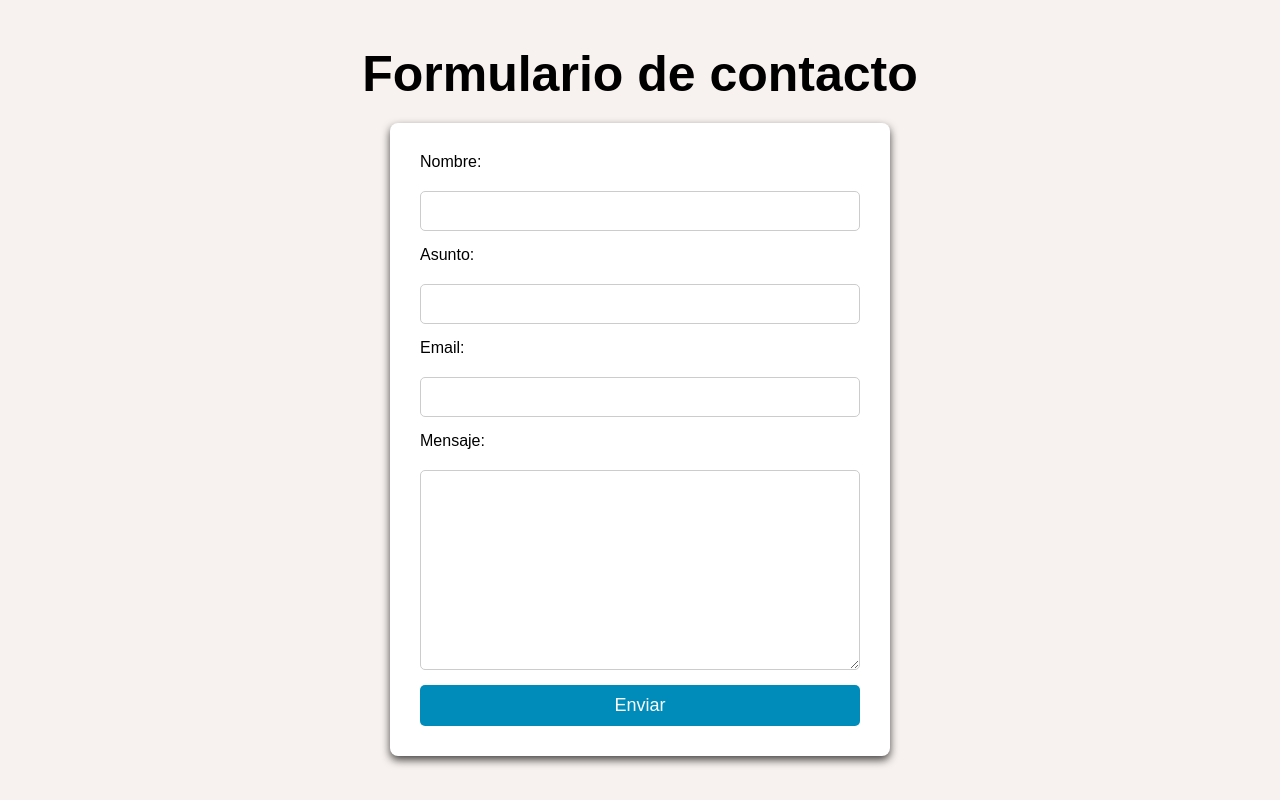
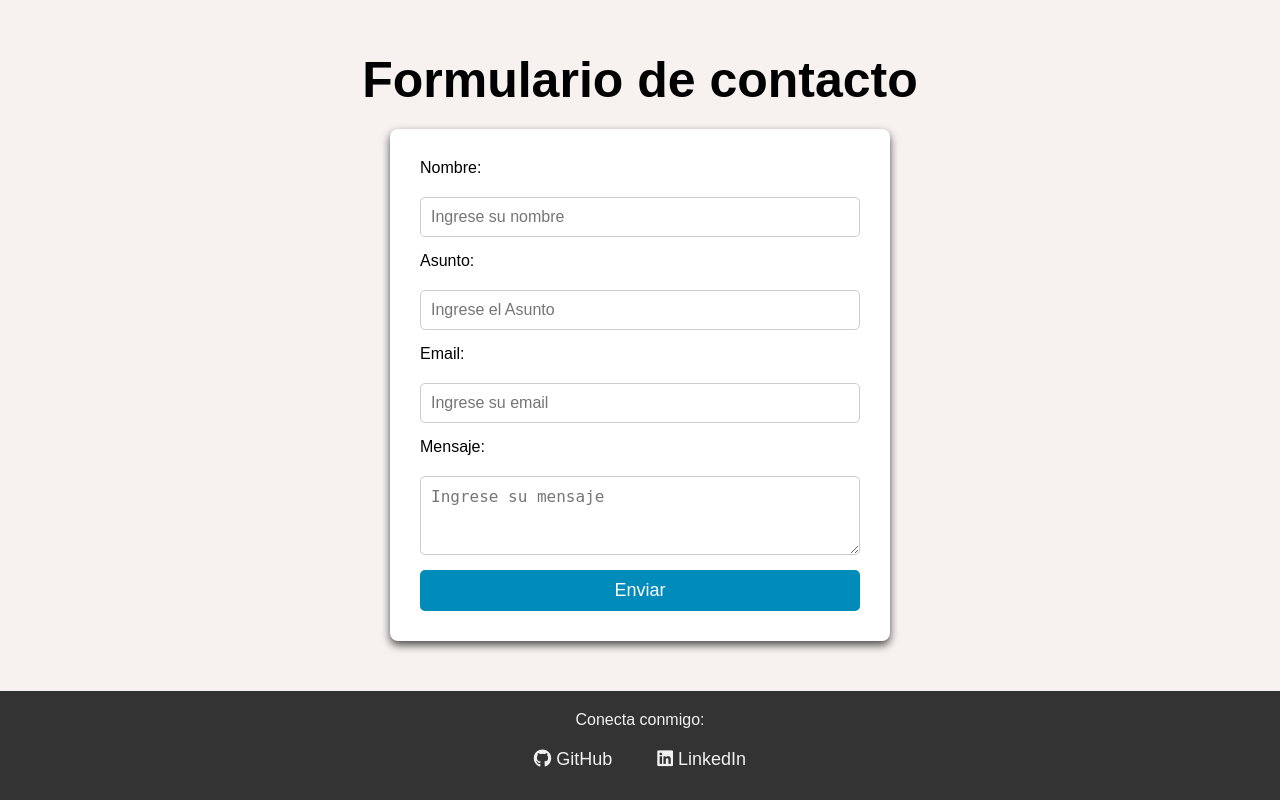
Before and after one commit to LeoToloza1/contacto_php, a PHP site: page / in a window 1280 px wide. Run offline with PHP 8.4, Linux system fonts and the light colour scheme.

Commit message:
me gustó

```diff
--- a/enviar/index.php
+++ b/enviar/index.php
@@ -13,9 +13,9 @@ if ($_SERVER["REQUEST_METHOD"] == "POST") {
         <title>Recibiste un nuevo mensaje</title>
     </head>
     <body style='font-family: Arial, sans-serif; color: #333; background-color: #f9f9f9; padding: 20px;'>
-        <div style='max-width: 600px; margin: 0 auto; background-color: #fff; border-radius: 5px; overflow: hidden; box-shadow: 0 2px 4px rgba(0,0,0,0.1);'>
+        <div style='max-width: 600px; margin: 0 auto; background-color: #fff; border-radius: 8px; overflow: hidden; box-shadow: 0 4px 8px rgba(0, 0, 0, 0.2); border: 1px solid #e0e0e0;'>
             <div style='background-color: #4CAF50; padding: 10px 20px; color: white; font-size: 1.2em; text-align: center;'>
-                <strong>Nuevo Mensaje de Contacto</strong>
+                <strong>Nuevo Mensaje</strong>
             </div>
             <div style='padding: 20px;'>
                 <h2 style='color: #333;'>Detalles del mensaje</h2>
--- a/index.php
+++ b/index.php
@@ -6,6 +6,7 @@
     <meta name="viewport" content="width=device-width, initial-scale=1.0">
     <link rel="stylesheet" href="style.css">
     <link rel="shortcut icon" href="icono.png" type="image/x-icon">
+    <link rel="stylesheet" href="https://cdnjs.cloudflare.com/ajax/libs/font-awesome/6.0.0-beta3/css/all.min.css">
 
     <title>Formulario de contacto</title>
 </head>
@@ -15,20 +16,30 @@
         <h1 class="titulo">Formulario de contacto</h1>
         <form action="/enviar/" method="POST">
             <label for="name">Nombre:</label>
-            <input type="text" name="name" id="name" required>
+            <input type="text" name="name" placeholder="Ingrese su nombre" id="name" required>
 
             <label for="asunto">Asunto:</label>
-            <input type="text" name="asunto" id="asunto" required>
+            <input type="text" name="asunto" placeholder="Ingrese el Asunto" id="asunto" required>
 
             <label for="email">Email:</label>
-            <input type="email" name="email" id="email" required>
+            <input type="email" name="email" placeholder="Ingrese su email" id="email" required>
 
             <label for="message">Mensaje:</label>
-            <textarea name="message" id="message" cols="30" rows="10" required></textarea>
+            <textarea name="message" id="message" placeholder="Ingrese su mensaje" cols="30" rows="3"
+                required></textarea>
             <input type="submit" value="Enviar">
         </form>
     </div>
+    <footer class="footer">
+        <p>Conecta conmigo:</p>
+        <div class="social-links">
+            <a href="https://github.com/LeoToloza1" target="_blank" class="icon github"><i class="fab fa-github"></i>
+                GitHub</a>
+            <a href="https://linkedin.com/in/leonel-toloza/" target="_blank" class="icon linkedin"><i
+                    class="fab fa-linkedin"></i> LinkedIn</a>
 
+        </div>
+    </footer>
 </body>
 
 </html>
--- a/style.css
+++ b/style.css
@@ -6,18 +6,17 @@
 
 body {
   font-family: sans-serif;
-  display: block;
+  display: flex;
+  flex-direction: column;
   background-color: #f4f4f4;
-  height: 100vh;
-  margin: 0;
+  min-height: 100vh;
 }
 
 .contenedor {
   display: flex;
   justify-content: center;
   align-items: center;
-  height: 100%;
-  width: 100%;
+  flex: 1;
   background-color: #f7f2ef;
   flex-direction: column;
   padding: 20px;
@@ -37,7 +36,7 @@ form {
   background-color: white;
   padding: 30px;
   border-radius: 8px;
-  box-shadow: 0 4px 8px rgba(0, 0, 0, 0.719);
+  box-shadow: 0 4px 8px rgba(0, 0, 0, 0.7);
   width: 100%;
   max-width: 500px;
 }
@@ -59,7 +58,7 @@ textarea {
 
 textarea {
   resize: vertical;
-  min-height: 100px;
+  min-height: 50px;
   max-height: 200px;
 }
 
@@ -74,3 +73,39 @@ input[type="submit"] {
 input[type="submit"]:hover {
   background-color: #005f73;
 }
+
+.footer {
+  background-color: #333;
+  color: #f1f1f1;
+  text-align: center;
+  padding: 20px;
+  font-size: 16px;
+  width: 100%;
+}
+
+.footer p {
+  margin-bottom: 10px;
+}
+
+.social-links {
+  display: flex;
+  justify-content: center;
+  gap: 15px;
+}
+
+.icon {
+  color: #f1f1f1;
+  text-decoration: none;
+  font-size: 18px;
+  padding: 10px 15px;
+  border-radius: 5px;
+  transition: background-color 0.3s ease;
+}
+
+.icon.github:hover {
+  background-color: #24292e;
+}
+
+.icon.linkedin:hover {
+  background-color: #0077b5;
+}
```
